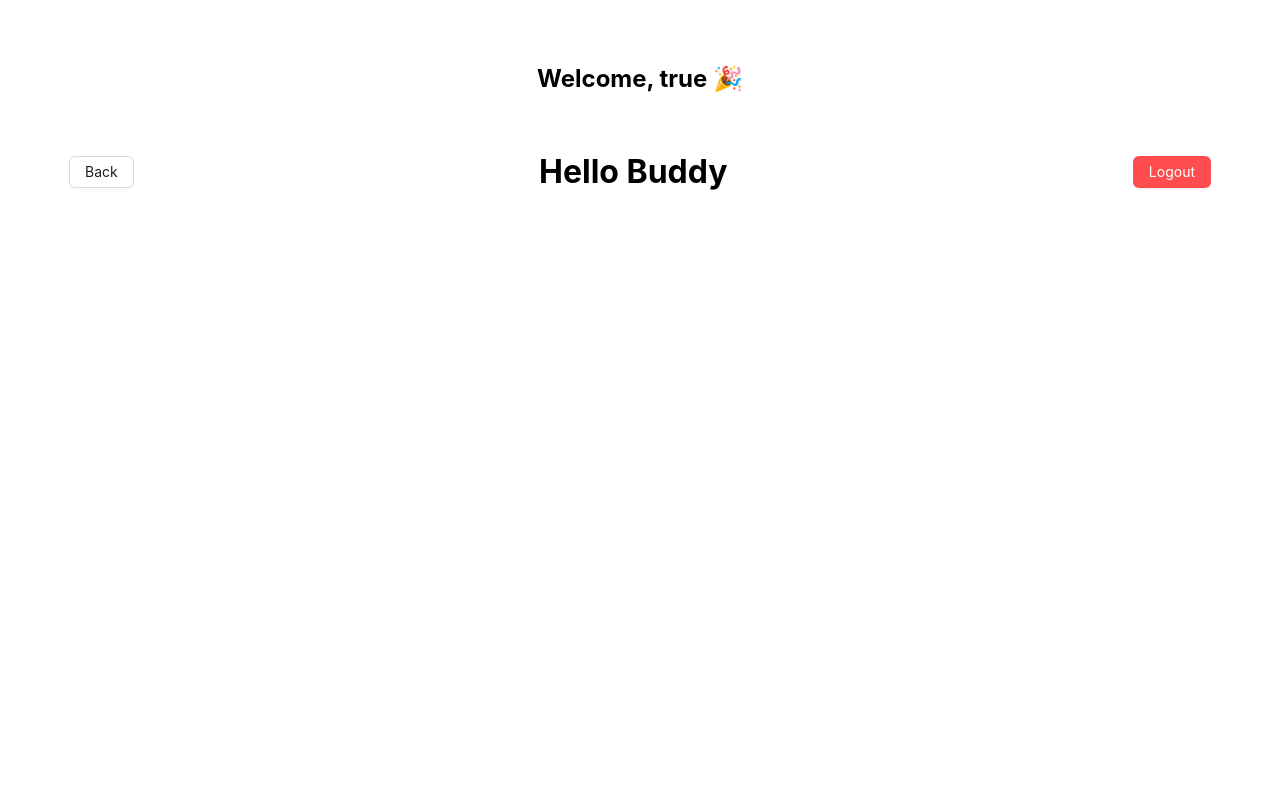
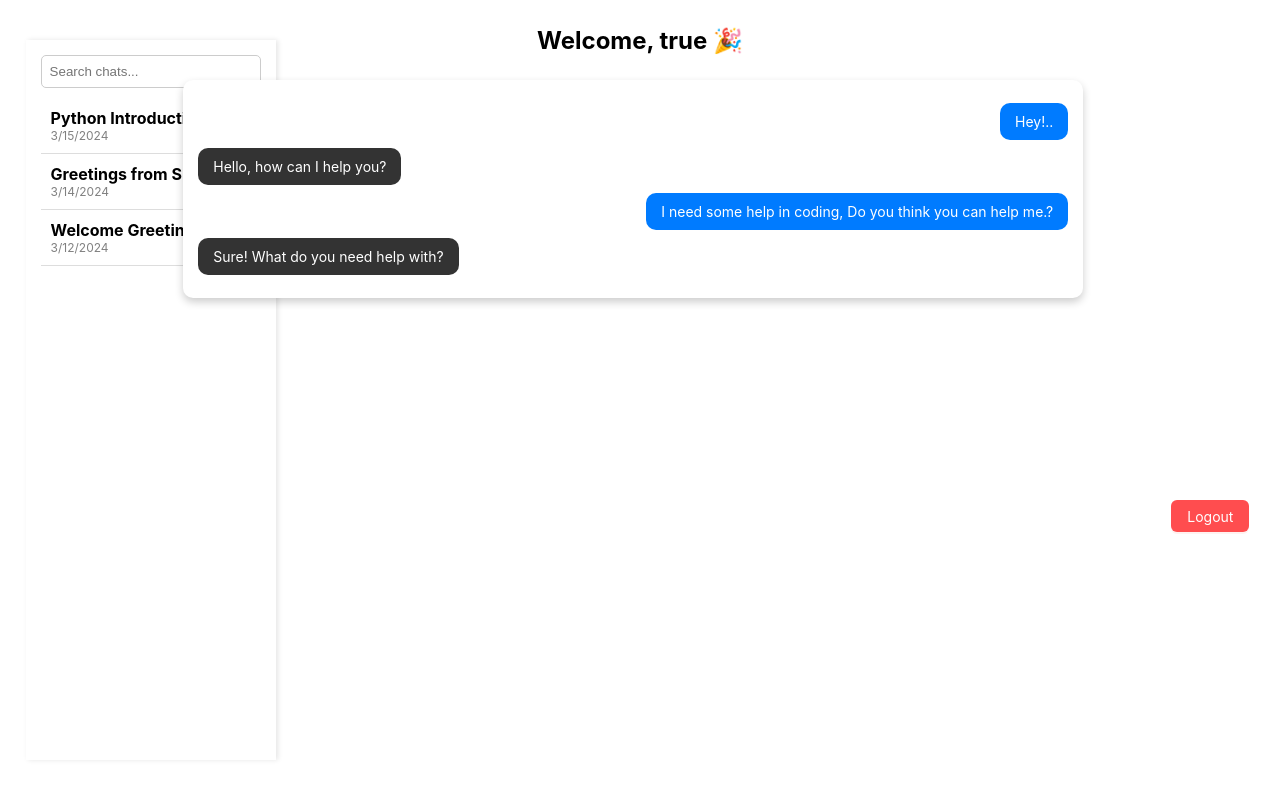
Before and after one commit to Sugans16/chat-partner, a React (Create React App) app: page /dashboard in a window 1280 px wide. Built offline with nearby package versions, Linux system fonts and the light colour scheme; sample sign-in values are in the browser's storage.

Commit message:
Updated ChatViewer and Chat List Components

```diff
--- a/src/App.jsx
+++ b/src/App.jsx
@@ -6,7 +6,9 @@ import SignupPage from './main/registerPage';
 import DashBoard from './main/dashboard';
 import PlayGround from './main/playground';
 
+
 function App() {
+
   return (
     <Provider store={store}>
       <Router>
--- /dev/null
+++ b/src/Component/chatList.js
@@ -0,0 +1,46 @@
+import { useState } from "react";
+import "../resources/css/LeftPanel.css";
+
+const LeftPanel = ({ chats = [], onSelectChat }) => {
+  const [search, setSearch] = useState("");
+
+  const filteredChats = chats
+    .filter((chat) => chat.name.toLowerCase().includes(search.toLowerCase()))
+    .sort((a, b) => new Date(b.date) - new Date(a.date));
+
+  return (
+    <div className="left-panel">
+      <input
+        type="text"
+        className="search-bar"
+        placeholder="Search chats..."
+        value={search}
+        onChange={(e) => setSearch(e.target.value)}
+      />
+      <div className="chat-list">
+        {filteredChats.length > 0 ? (
+          filteredChats.map((chat) => (
+            <div
+              key={chat.id}
+              className="chat-item"
+              onClick={() => onSelectChat(chat)}
+            >
+              <div className="chat-name">
+                {chat.name}
+                <span className="tooltip">
+                  {chat.name}
+                </span>
+              </div>
+              <div className="chat-date">
+                {new Date(chat.date).toLocaleDateString()}
+              </div>
+            </div>
+          ))
+        ) : (
+          <div className="no-chats">No chats found.</div>
+        )}
+      </div>
+    </div>
+  );
+};
+export default LeftPanel;
--- /dev/null
+++ b/src/Component/chatViewer.js
@@ -0,0 +1,23 @@
+import "../resources/css/chatComponent.css"
+
+const chatComponent = ({ messages }) => {
+  return (
+    <div className="container">
+    <div className="chat-container">
+      {messages.length > 0 ? (
+        messages.map((msg, index) => (
+          <div
+            key={index}
+            className={`message ${msg.type === "user" ? "user-message" : "assistant-message"}`}
+          >
+            {msg.text}
+          </div>
+        ))
+      ) : (
+        <div className="welcome-message">Welcome! How can I assist you today? 😊</div>
+      )}
+    </div>
+  </div>
+  );
+};
+export default chatComponent;
--- a/src/main/dashboard.jsx
+++ b/src/main/dashboard.jsx
@@ -2,9 +2,26 @@ import React, { useEffect, useState } from "react";
 import { useNavigate } from "react-router-dom";
 import { Button } from "antd";
 import db from "../resources/database/db";
+import LeftPanel from "../Component/chatList"
 import "../resources/css/dashboard.css"
+import Chat from "../Component/chatViewer"
+
+
+
 
 const Dashboard = () => {
+  const messages = [
+    { type: "user", text: "Hey!.." },
+    { type: "assistant", text: "Hello, how can I help you?" },
+    { type: "user", text: "I need some help in coding, Do you think you can help me.?" },
+    { type: "assistant", text: "Sure! What do you need help with?" },
+  ];
+  const chatList = [
+    { id: 1, name: "Python Introduction", date: "2024-03-15" },
+    { id: 2, name: "Greetings from Sudhan", date: "2024-03-14" },
+    { id: 3, name: "Welcome Greetings", date: "2024-03-12" },
+  ];
+  // const [selectedChat, setSelectedChat] = useState(null);
   const navigate = useNavigate();
   const [loggedUser, setLoggedUser] = useState("");
 
@@ -36,7 +53,9 @@ const Dashboard = () => {
       <h2>Welcome, {loggedUser} 🎉</h2>
       <div className="button-group">
         <Button type="default" onClick={() => navigate("/")}>Back</Button>
-        <h1>Hello Buddy</h1>
+        <LeftPanel chats={chatList} />
+        {/* <LeftPanel chats={chatList} onSelectChat={setSelectedChat} /> */}
+        <Chat  messages={messages}/>
         <Button type="primary" danger onClick={handleLogout}>Logout</Button>
       </div>
     </div>
--- /dev/null
+++ b/src/resources/css/LeftPanel.css
@@ -0,0 +1,100 @@
+.left-panel {
+    width: 100%;
+    max-width: 250px;
+    height: 90vh;
+    background: white;
+    box-shadow: 2px 0 5px rgba(0, 0, 0, 0.1);
+    padding: 15px;
+    position: absolute;
+    top: 5%;
+    text-align: left;
+  }
+
+  .search-bar {
+    width: 100%;
+    padding: 8px;
+    border: 1px solid #ccc;
+    border-radius: 5px;
+    margin-bottom: 10px;
+  }
+
+
+  .chat-item {
+    padding: 10px;
+    border-bottom: 1px solid #ddd;
+    cursor: pointer;
+    position: relative;
+  }
+
+  .chat-item:hover {
+    background: #f0f0f0;
+  }
+
+  .chat-name {
+    font-size: 16px;
+    font-weight: bold;
+    white-space: nowrap;
+    overflow: hidden;
+    text-overflow: ellipsis;
+    max-width: 220px;
+    display: block;
+  }
+
+  .chat-item:hover .tooltip {
+    visibility: visible;
+    opacity: 1;
+  }
+
+  .chat-date {
+    font-size: 12px;
+    color: gray;
+  }
+
+  .no-chats {
+    text-align: center;
+    color: gray;
+    padding: 20px;
+  }
+
+  .tooltip {
+    visibility: hidden;
+    opacity: 0;
+    background: linear-gradient(135deg, #7b4397, #dc2430);
+    color: white;
+    text-align: left;
+    padding: 12px;
+    border-radius: 12px;
+    position: absolute;
+    left: 100%;
+    top: 50%;
+    transform: translateY(-50%);
+    transition: opacity 0.3s ease-in-out, transform 0.2s ease-in-out;
+    z-index: 10;
+    box-shadow: 0px 6px 12px rgba(0, 0, 0, 0.4);
+    font-size: 12px;
+    font-weight: bold;
+    max-width: 1000px;
+    /* min-width: 300px; */
+    white-space: normal;
+    word-wrap: break-word;
+    display: inline-block;
+    line-height: 1.6;
+    width: 100%;
+  }
+
+  .tooltip::after {
+    content: "";
+    position: absolute;
+    top: 50%;
+    right: 100%;
+    transform: translateY(-50%);
+    border-width: 10px;
+    border-style: solid;
+    border-color: transparent #7b4397 transparent transparent;
+  }
+
+  .chat-item:hover .tooltip {
+    visibility: visible;
+    opacity: 1;
+    transform: translateY(-50%) scale(1.1);
+  }
--- /dev/null
+++ b/src/resources/css/chatComponent.css
@@ -0,0 +1,52 @@
+.container {
+    display: flex;
+    justify-content: center;
+    align-items: center;
+    min-height: 100vh;
+    background-color: #f3f4f6;
+  }
+
+  .chat-container {
+    position: absolute;
+    top: 10%;
+    width: 100%;
+    max-width: 900px;
+    max-height: 500px;
+    background: white;
+    padding: 15px;
+    border-radius: 10px;
+    box-shadow: 0 4px 8px rgba(0, 0, 0, 0.2);
+  }
+
+  .message {
+    max-width: 70%;
+    padding: 10px 15px;
+    border-radius: 10px;
+    margin: 8px 0;
+    color: white;
+    font-size: 14px;
+  }
+
+  .user-message {
+    background-color: #007bff;
+    align-self: flex-end;
+    text-align: left;
+    margin-left: auto;
+    width: fit-content;
+  }
+
+  .assistant-message {
+    background-color: #333;
+    align-self: flex-start;
+    text-align: left;
+    margin-right: auto;
+    width: fit-content;
+  }
+
+  .welcome-message {
+    text-align: center;
+    font-size: 16px;
+    font-weight: bold;
+    color: #555;
+    padding: 20px;
+  }
--- a/src/resources/css/dashboard.css
+++ b/src/resources/css/dashboard.css
@@ -1,7 +1,7 @@
 .dashboard-container {
     text-align: center;
     margin: auto;
-    padding: 5%;
+    padding: 2%;
 }
 
 .button-group {
@@ -15,3 +15,9 @@
 button {
   margin: 5px;
 }
+
+.dashboard-container h2{
+ display: flex;
+ align-items: center;
+ justify-content: center;
+}
```
